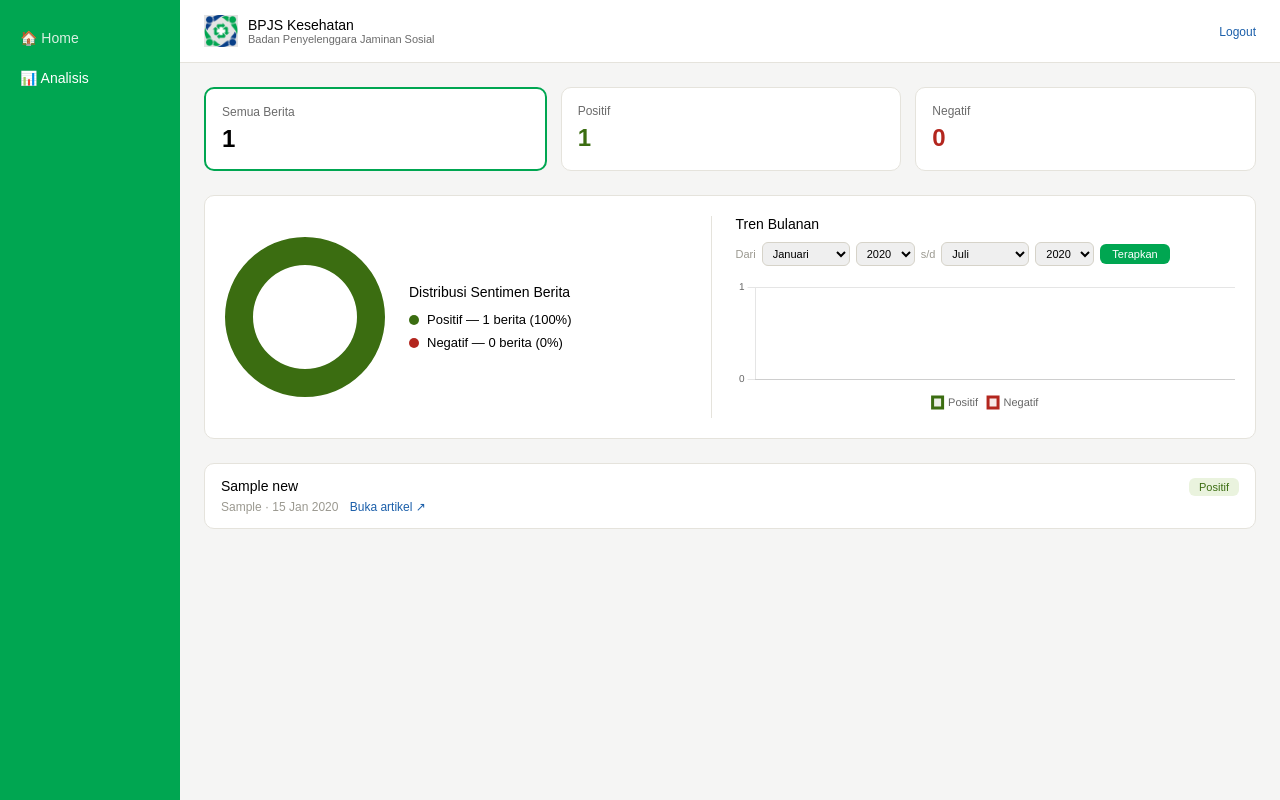
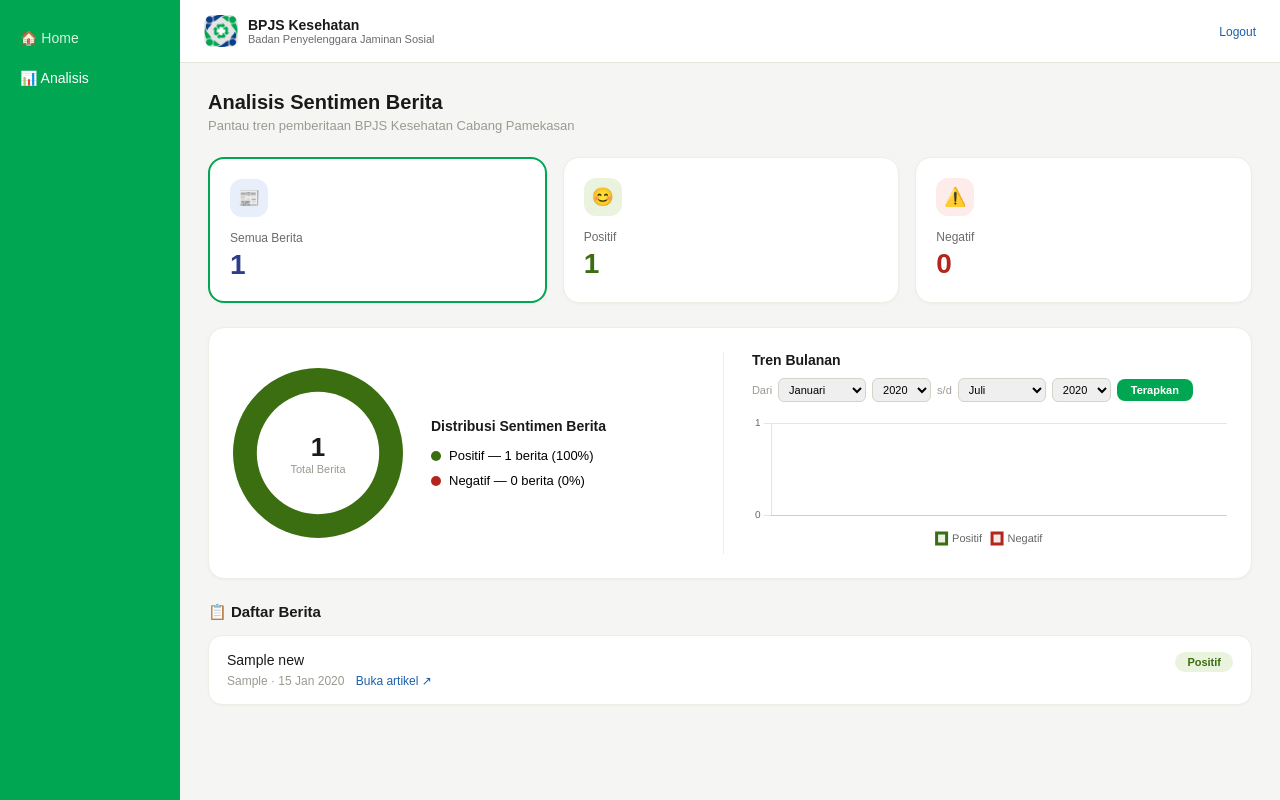
Before and after one commit to Pandora91105/bpjs-pamekasan-news-monitor, a Django app: page /analisis/ in a window 1280 px wide. Run offline with Django 5.2, Linux system fonts and the light colour scheme; a user stored in the database is signed in; tables that the repository leaves empty hold one stand-in row (values such as "Sample post").

Commit message:
update page analisis

```diff
--- a/templates/analisis.html
+++ b/templates/analisis.html
@@ -11,54 +11,92 @@
         .layout { display: flex; min-height: 100vh; }
 
         .sidebar { width: 180px; background: #00A651; flex-shrink: 0; padding: 20px 0; display: flex; flex-direction: column; gap: 4px; }
-        .sidebar a { display: flex; align-items: center; gap: 10px; padding: 10px 20px; color: #ffffff; text-decoration: none; font-size: 14px; }
+        .sidebar a { display: flex; align-items: center; gap: 10px; padding: 10px 20px; color: #ffffff; text-decoration: none; font-size: 14px; transition: background 0.2s; }
         .sidebar a.inactive { color: #D9F0E3; }
-        .sidebar a:hover { background: rgba(255,255,255,0.1); }
+        .sidebar a:hover { background: rgba(255,255,255,0.15); }
 
         .main { flex: 1; min-width: 0; display: flex; flex-direction: column; }
 
         .header { background: #FFFFFF; border-bottom: 1px solid #E5E3DC; padding: 14px 24px; display: flex; align-items: center; justify-content: space-between; }
         .header-left { display: flex; align-items: center; gap: 10px; }
-        .logo-badge { width: 34px; height: 34px; border-radius: 50%; background: #00A651; display: flex; align-items: center; justify-content: center; color: white; font-size: 16px; }
-        .header-title { font-weight: 500; font-size: 14px; margin: 0; }
+        .icon-badge { width: 34px; height: 34px; border-radius: 10px; display: flex; align-items: center; justify-content: center; overflow: hidden; }
+        .header-title { font-weight: 600; font-size: 14px; margin: 0; color: #1A1A1A; }
         .header-subtitle { font-size: 11px; color: #6B6B6B; margin: 0; }
         .header-right { display: flex; align-items: center; gap: 16px; }
         .header-right a { font-size: 12px; color: #1B5FAA; text-decoration: none; }
 
-        .content { padding: 24px; overflow-y: auto; overflow-x: hidden; }
+        .content { padding: 28px; overflow-y: auto; overflow-x: hidden; }
 
-        .stats-row { display: flex; gap: 14px; margin-bottom: 24px; }
-        .stat-card { flex: 1; background: #FFFFFF; border: 1px solid #E5E3DC; border-radius: 10px; padding: 16px; text-decoration: none; color: inherit; cursor: pointer; }
+        .page-title { font-size: 20px; font-weight: 600; margin-bottom: 4px; color: #1A1A1A; }
+        .page-subtitle { font-size: 13px; color: #9B9990; margin-bottom: 24px; }
+
+        /* Stat cards */
+        .stats-row { display: flex; gap: 16px; margin-bottom: 24px; }
+        .stat-card {
+            flex: 1; background: #FFFFFF; border: 1px solid #EFEDE6; border-radius: 16px;
+            padding: 20px; text-decoration: none; color: inherit; cursor: pointer;
+            box-shadow: 0 1px 3px rgba(0,0,0,0.04);
+            transition: transform 0.2s ease, box-shadow 0.2s ease;
+            position: relative; overflow: hidden;
+        }
+        .stat-card:hover { transform: translateY(-3px); box-shadow: 0 8px 20px rgba(0,0,0,0.08); }
         .stat-card.active { border: 2px solid #00A651; }
-        .stat-label { font-size: 12px; color: #6B6B6B; margin-bottom: 6px; }
-        .stat-value { font-size: 24px; font-weight: 600; }
+        .stat-icon {
+            width: 38px; height: 38px; border-radius: 12px; display: flex; align-items: center;
+            justify-content: center; font-size: 18px; margin-bottom: 14px;
+        }
+        .stat-semua .stat-icon { background: #E9EEFB; }
+        .stat-positif .stat-icon { background: #EAF3DE; }
+        .stat-negatif .stat-icon { background: #FDECEA; }
+        .stat-label { font-size: 12px; color: #6B6B6B; margin-bottom: 4px; }
+        .stat-value { font-size: 28px; font-weight: 700; }
+        .stat-semua .stat-value { color: #2F3B8C; }
         .stat-positif .stat-value { color: #3B6D11; }
-        .stat-netral .stat-value { color: #6B6B6B; }
         .stat-negatif .stat-value { color: #B3261E; }
 
-        .chart-card { background: #FFFFFF; border: 1px solid #E5E3DC; border-radius: 10px; padding: 20px; margin-bottom: 24px; display: flex; align-items: center; gap: 24px; }
-        .chart-box { width: 160px; height: 160px; flex-shrink: 0; }
-        .chart-info-title { font-size: 14px; font-weight: 500; margin-bottom: 12px; }
-        .legend-list { display: flex; flex-direction: column; gap: 8px; font-size: 13px; }
+        /* Chart card */
+        .chart-card {
+            background: #FFFFFF; border: 1px solid #EFEDE6; border-radius: 16px;
+            padding: 24px; margin-bottom: 24px; display: flex; align-items: center; gap: 28px;
+            box-shadow: 0 1px 3px rgba(0,0,0,0.04);
+        }
+        .chart-box { width: 170px; height: 170px; flex-shrink: 0; position: relative; }
+        .chart-center-text {
+            position: absolute; top: 50%; left: 50%; transform: translate(-50%, -50%);
+            text-align: center; pointer-events: none;
+        }
+        .chart-center-value { font-size: 26px; font-weight: 700; color: #1A1A1A; }
+        .chart-center-label { font-size: 11px; color: #9B9990; }
+        .chart-info-title { font-size: 14px; font-weight: 600; margin-bottom: 14px; color: #1A1A1A; }
+        .legend-list { display: flex; flex-direction: column; gap: 10px; font-size: 13px; }
         .legend-item { display: flex; align-items: center; gap: 8px; }
         .legend-dot { width: 10px; height: 10px; border-radius: 50%; flex-shrink: 0; }
-        .attention-panel { flex: 1.8; border-left: 1px solid #E5E3DC; padding-left: 24px; }
-        .attention-title { font-size: 13px; font-weight: 500; margin-bottom: 6px; line-height: 1.4; }
-        .attention-meta { font-size: 12px; color: #9B9990; margin-bottom: 8px; }
-        .attention-link { font-size: 12px; color: #B3261E; text-decoration: none; font-weight: 500; }
-        .attention-empty { font-size: 13px; color: #9B9990; line-height: 1.5; }
+        .attention-panel { flex: 1.8; border-left: 1px solid #EFEDE6; padding-left: 28px; }
 
-        .news-item { background: #FFFFFF; border: 1px solid #E5E3DC; border-radius: 10px; padding: 14px 16px; margin-bottom: 10px; display: flex; justify-content: space-between; align-items: flex-start; gap: 12px; }
-        .news-title { font-size: 14px; font-weight: 500; margin-bottom: 6px; }
+        /* News items */
+        .section-title { font-size: 15px; font-weight: 600; margin-bottom: 14px; color: #1A1A1A; display: flex; align-items: center; gap: 8px; }
+        .news-item {
+            background: #FFFFFF; border: 1px solid #EFEDE6; border-radius: 14px;
+            padding: 16px 18px; margin-bottom: 10px; display: flex; justify-content: space-between;
+            align-items: flex-start; gap: 12px;
+            box-shadow: 0 1px 2px rgba(0,0,0,0.03);
+            transition: transform 0.15s ease, box-shadow 0.15s ease;
+        }
+        .news-item:hover { transform: translateX(3px); box-shadow: 0 4px 12px rgba(0,0,0,0.06); }
+        .news-title { font-size: 14px; font-weight: 500; margin-bottom: 6px; color: #1A1A1A; }
         .news-meta { font-size: 12px; color: #9B9990; }
         .news-meta a { color: #1B5FAA; text-decoration: none; margin-left: 8px; }
 
-        .sentiment-tag { font-size: 11px; padding: 3px 10px; border-radius: 6px; font-weight: 500; white-space: nowrap; }
+        .sentiment-tag { font-size: 11px; padding: 4px 12px; border-radius: 20px; font-weight: 600; white-space: nowrap; }
         .tag-positif { background: #EAF3DE; color: #3B6D11; }
         .tag-netral { background: #EFEFEC; color: #6B6B6B; }
         .tag-negatif { background: #FDECEA; color: #B3261E; }
 
-        .empty-state { background: #FFFFFF; border: 1px dashed #D6D3C9; border-radius: 10px; padding: 30px; text-align: center; color: #9B9990; font-size: 13px; }
+        .empty-state {
+            background: #FFFFFF; border: 1px dashed #D6D3C9; border-radius: 16px;
+            padding: 40px; text-align: center; color: #9B9990; font-size: 13px;
+        }
+        .empty-state .empty-icon { font-size: 36px; margin-bottom: 10px; display: block; }
     </style>
     <script src="https://cdnjs.cloudflare.com/ajax/libs/Chart.js/4.4.0/chart.umd.min.js"></script>
 </head>
@@ -72,7 +110,7 @@
         <div class="main">
             <div class="header">
                 <div class="header-left">
-                    <div class="logo-badge" style="background: transparent;"><img src="{% static 'img/logo-bpjs.png' %}" alt="Logo BPJS Kesehatan" style="width: 100%; height: 100%; object-fit: contain;"></div>
+                    <div class="icon-badge"><img src="{% static 'img/logo-bpjs.png' %}" alt="Logo BPJS Kesehatan" style="width: 100%; height: 100%; object-fit: contain;"></div>
                     <div>
                         <p class="header-title">BPJS Kesehatan</p>
                         <p class="header-subtitle">Badan Penyelenggara Jaminan Sosial</p>
@@ -87,16 +125,22 @@
             </div>
 
             <div class="content">
+                <p class="page-title">Analisis Sentimen Berita</p>
+                <p class="page-subtitle">Pantau tren pemberitaan BPJS Kesehatan Cabang Pamekasan</p>
+
                 <div class="stats-row">
-                    <a href="?sentiment=semua" class="stat-card {% if filter_aktif == 'semua' %}active{% endif %}">
+                    <a href="?sentiment=semua" class="stat-card stat-semua {% if filter_aktif == 'semua' %}active{% endif %}">
+                        <div class="stat-icon">&#128240;</div>
                         <div class="stat-label">Semua Berita</div>
                         <div class="stat-value">{{ total_semua }}</div>
                     </a>
                     <a href="?sentiment=positif" class="stat-card stat-positif {% if filter_aktif == 'positif' %}active{% endif %}">
+                        <div class="stat-icon">&#128522;</div>
                         <div class="stat-label">Positif</div>
                         <div class="stat-value">{{ total_positif }}</div>
                     </a>
                     <a href="?sentiment=negatif" class="stat-card stat-negatif {% if filter_aktif == 'negatif' %}active{% endif %}">
+                        <div class="stat-icon">&#9888;&#65039;</div>
                         <div class="stat-label">Negatif</div>
                         <div class="stat-value">{{ total_negatif }}</div>
                     </a>
@@ -105,6 +149,10 @@
                 <div class="chart-card">
                     <div class="chart-box">
                         <canvas id="sentimentChart"></canvas>
+                        <div class="chart-center-text">
+                            <div class="chart-center-value">{{ total_semua }}</div>
+                            <div class="chart-center-label">Total Berita</div>
+                        </div>
                     </div>
 
                     <div style="flex: 1;">
@@ -112,11 +160,11 @@
                         <div class="legend-list">
                             <div class="legend-item">
                                 <span class="legend-dot" style="background: #3B6D11;"></span>
-                                Positif — {{ total_positif }} berita ({{ persen_positif }}%)
+                                Positif &mdash; {{ total_positif }} berita ({{ persen_positif }}%)
                             </div>
                             <div class="legend-item">
                                 <span class="legend-dot" style="background: #B3261E;"></span>
-                                Negatif — {{ total_negatif }} berita ({{ persen_negatif }}%)
+                                Negatif &mdash; {{ total_negatif }} berita ({{ persen_negatif }}%)
                             </div>
                         </div>
                     </div>
@@ -148,7 +196,7 @@
                                 <option value="{{ y }}" {% if y == selected_end_year %}selected{% endif %}>{{ y }}</option>
                                 {% endfor %}
                             </select>
-                            <button type="submit" style="font-size: 11px; padding: 4px 12px; border-radius: 6px; border: none; background: #00A651; color: white; cursor: pointer;">Terapkan</button>
+                            <button type="submit" style="font-size: 11px; padding: 5px 14px; border-radius: 8px; border: none; background: #00A651; color: white; cursor: pointer; font-weight: 600;">Terapkan</button>
                         </form>
                         <div style="height: 140px;">
                             <canvas id="trendChart"></canvas>
@@ -156,6 +204,7 @@
                     </div>
                 </div>
 
+                <p class="section-title">&#128203; Daftar Berita</p>
                 {% if news_list %}
                     {% for news in news_list %}
                     <div class="news-item">
@@ -170,7 +219,10 @@
                     </div>
                     {% endfor %}
                 {% else %}
-                    <div class="empty-state">Tidak ada berita untuk filter ini.</div>
+                    <div class="empty-state">
+                        <span class="empty-icon">&#128269;</span>
+                        Tidak ada berita untuk filter ini.
+                    </div>
                 {% endif %}
             </div>
         </div>
@@ -191,7 +243,7 @@
             options: {
                 responsive: true,
                 maintainAspectRatio: false,
-                cutout: '65%',
+                cutout: '72%',
                 plugins: {
                     legend: { display: false }
                 }
```
